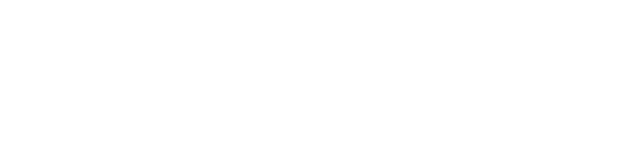
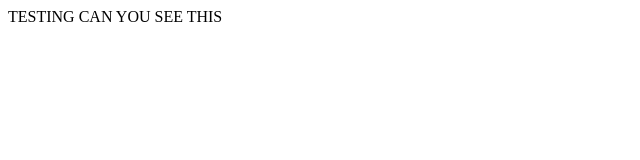
Before and after one commit to jayavcp/vite-demo, a website built with Vite: page index.html in a window 1280 px wide. Shown: the whole page, without its empty margins (0-640 px from the left). Built offline with nearby package versions, Linux system fonts and the light colour scheme.

```diff
--- a/index.html
+++ b/index.html
@@ -6,5 +6,7 @@
     <script src="./app.js" type="module" defer></script>
     <title>Vite Workshop</title>
   </head>
-  <body></body>
+  <body>
+    TESTING CAN YOU SEE THIS
+  </body>
 </html>
```
Also changed, not shown: 1 other file.
